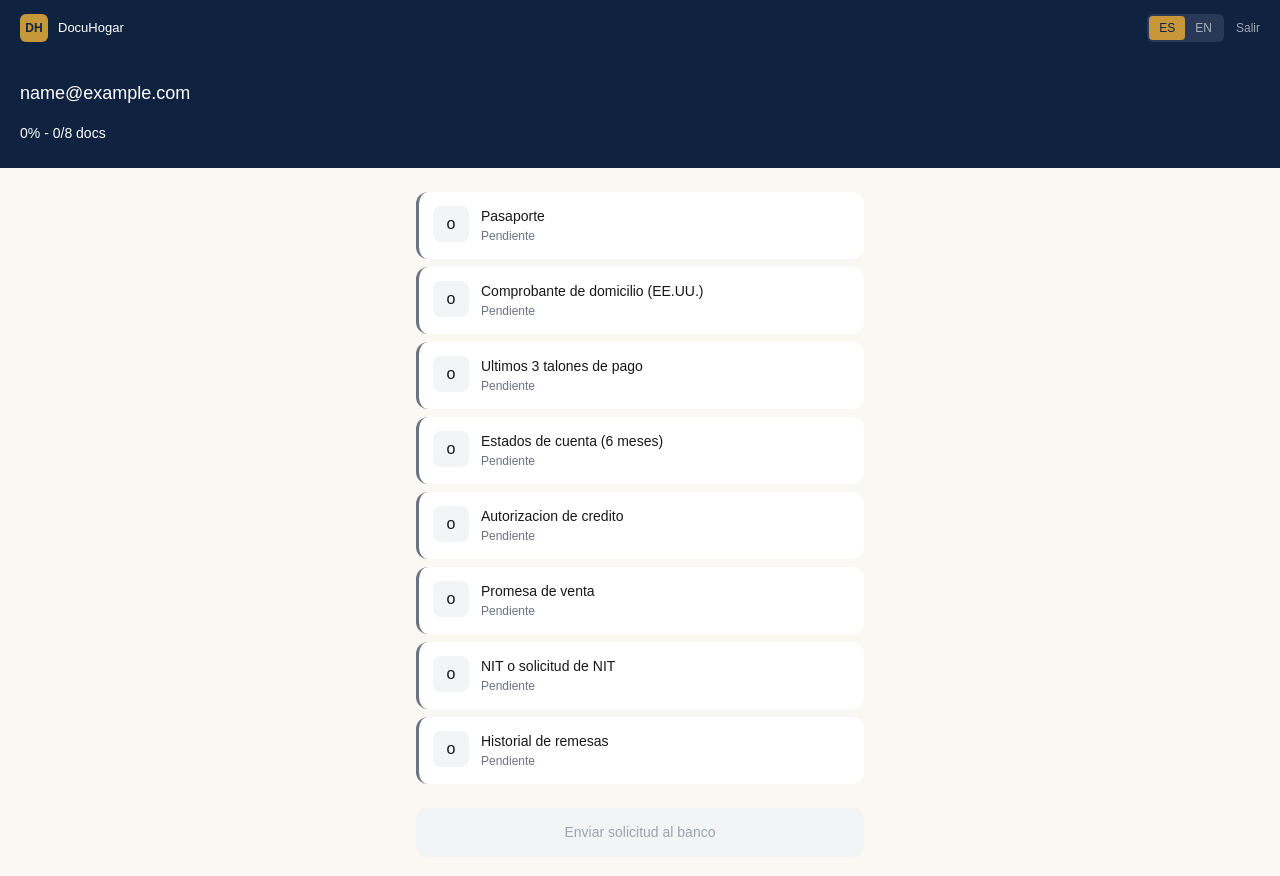
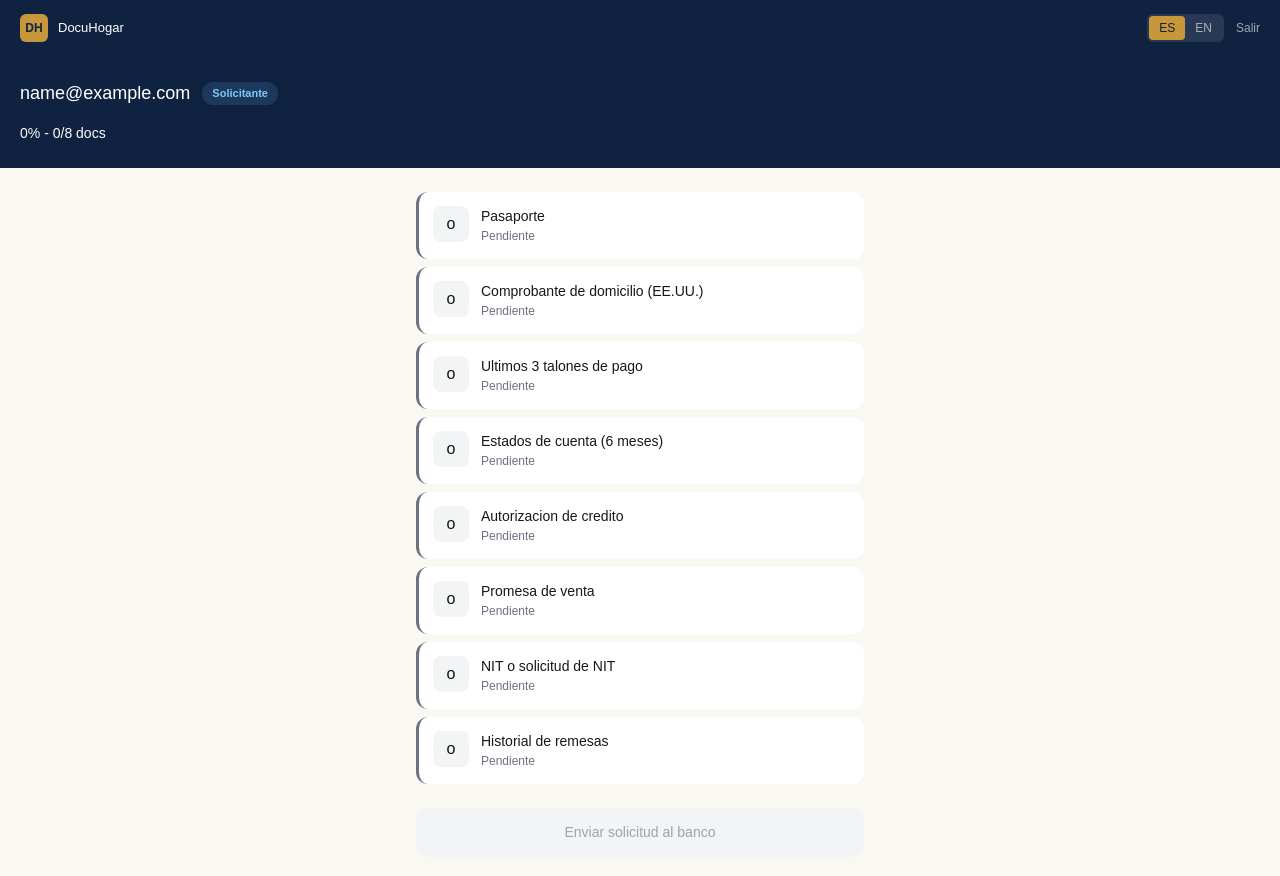
Before and after one commit to ThirdAvenueCreativeStudio/secure-portal, a Next.js app: page /dashboard in a window 1280 px wide. Shown: the top 876 px of the page. Built offline with nearby package versions, Linux system fonts and the light colour scheme; no server answers; sample sign-in values are in the browser's storage.

Commit message:
feat: add role badge to header on all pages (Admin, Admin Banco, Oficial, Solicitante)

```diff
--- a/app/admin/page.tsx
+++ b/app/admin/page.tsx
@@ -96,7 +96,7 @@ export default function AdminPage() {
     <main style={{ fontFamily:"sans-serif", background:"#F4F7FB", minHeight:"100vh" }}>
       <div style={{ background:NAVY, color:"white", padding:"16px 32px", display:"flex", justifyContent:"space-between", alignItems:"center" }}>
         <span style={{ fontWeight:700, fontSize:18 }}>DocuHogar Admin</span>
-        <span style={{ fontSize:13, opacity:0.7 }}>{user.email}</span>
+        <div style={{display:"flex",gap:12,alignItems:"center"}}><span style={{fontSize:11,padding:"3px 10px",borderRadius:20,background:"rgba(255,77,77,0.15)",color:"#ff6b6b",fontWeight:600}}>Administrador</span><span style={{ fontSize:13, opacity:0.7 }}>{user.email}</span></div>
       </div>
       <div style={{ display:"flex", background:"white", borderBottom:"2px solid #e0e7ef", padding:"0 32px" }}>
         {TABS.map(t => (
--- a/app/bank-admin/page.tsx
+++ b/app/bank-admin/page.tsx
@@ -118,7 +118,7 @@ export default function BankAdminPage() {
       <div style={{ background:NAVY, color:"white", padding:"16px 32px", display:"flex", justifyContent:"space-between", alignItems:"center" }}>
         <span style={{ fontWeight:700, fontSize:18 }}>DocuHogar <span style={{ color:GOLD, fontSize:13, fontWeight:400 }}>Portal Bancario</span></span>
         <div style={{ display:"flex", gap:16, alignItems:"center" }}>
-          <span style={{ fontSize:13, opacity:0.7 }}>{user.email}</span>
+          <span style={{fontSize:11,padding:"3px 10px",borderRadius:20,background:"rgba(200,151,58,0.2)",color:"#C8973A",fontWeight:600}}>Admin Banco</span><span style={{ fontSize:13, opacity:0.7 }}>{user.email}</span>
           <button onClick={logout} style={{ background:"transparent", border:"1px solid rgba(255,255,255,0.3)", color:"white", padding:"6px 14px", borderRadius:6, cursor:"pointer", fontSize:12 }}>Logout</button>
         </div>
       </div>
--- a/app/dashboard/page.tsx
+++ b/app/dashboard/page.tsx
@@ -66,7 +66,7 @@ export default function Dashboard(){
       </div>
     </nav>
     <div style={{background:"#0F2340",padding:"24px 20px",color:"white"}}>
-      <h2 style={{fontSize:"18px"}}>{user.email}</h2>
+      <div style={{display:"flex",alignItems:"center",gap:12}}><h2 style={{fontSize:"18px"}}>{user.email}</h2><span style={{fontSize:11,padding:"3px 10px",borderRadius:20,background:"rgba(100,180,255,0.15)",color:"#7ec8f8",fontWeight:600}}>{locale==="es"?"Solicitante":"Applicant"}</span></div>
       <p style={{marginTop:"16px",fontSize:"14px"}}>{pct}% - {approved}/{total} docs</p>
     </div>
     <div style={{maxWidth:"480px",margin:"0 auto",padding:"24px 16px"}}>
--- a/app/officer/page.tsx
+++ b/app/officer/page.tsx
@@ -86,7 +86,7 @@ export default function OfficerDashboard() {
       <nav style={{ background:'#0F2340', padding:'0 20px', height:'56px', display:'flex', alignItems:'center', justifyContent:'space-between' }}>
         <span style={{ color:'white', fontSize:'13px', fontWeight:500 }}>DocuHogar · Loan Officer</span>
         <div style={{ display:'flex', alignItems:'center', gap:16 }}>
-          <span style={{ color:'rgba(255,255,255,0.6)', fontSize:'12px' }}>{user?.email}</span>
+          <span style={{fontSize:11,padding:'3px 10px',borderRadius:20,background:'rgba(100,200,150,0.15)',color:'#6bcf8e',fontWeight:600}}>Oficial</span><span style={{ color:'rgba(255,255,255,0.6)', fontSize:'12px' }}>{user?.email}</span>
           <div style={{display:'flex',gap:12,alignItems:'center'}}>
             <button onClick={()=>setShowInvite(true)} style={{background:'#C8973A',border:'none',color:'#0F2340',padding:'8px 16px',borderRadius:8,cursor:'pointer',fontSize:13,fontWeight:700}}>+ Nueva Solicitud</button>
             <button onClick={logout} style={{background:'transparent',border:'none',color:'rgba(255,255,255,0.6)',cursor:'pointer',fontSize:12}}>Logout</button>
```
